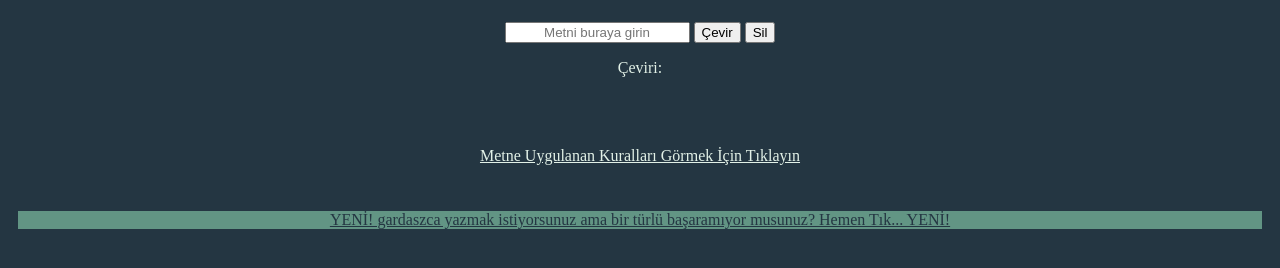
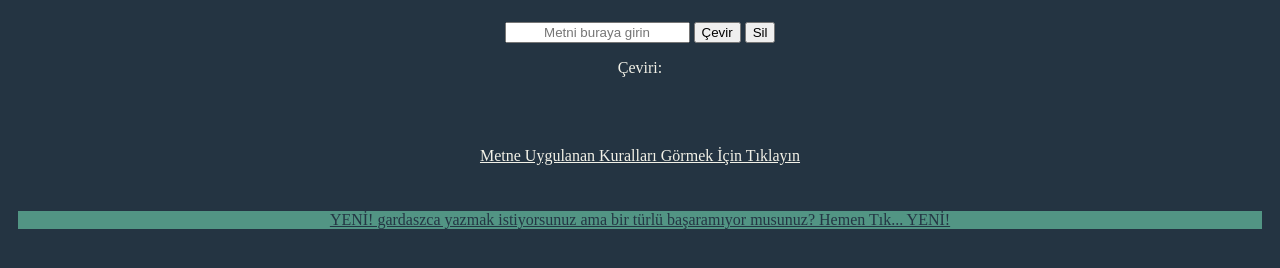
Before and after one commit to ttpweb/gardazlator, a website: page index.html in a window 1280 px wide. Shown: the part 62-330 px from the top of the page. Drawn offline with Linux system fonts and the light colour scheme.

Commit message:
Update styles.css

```diff
--- a/styles.css
+++ b/styles.css
@@ -1,23 +1,23 @@
 html{
-    background-color: #243642;
+    background-color: #243442;
 }
 
 h2{
     font-size: 30px;
     text-align: center;
-    background-color:  #629584;
+    background-color:  #639584;
     color: #243642;
 }
 
 .ad_text{
-    color: #243642;
+    color: #243644;
 }
 .ad_div{
-    background-color: #629584;
+    background-color: #529584;
     margin: 10px;
 }
 .text{
-    color: #E2F1E7;
+    color: #F2F1E7;
 }
 
 *{
```
